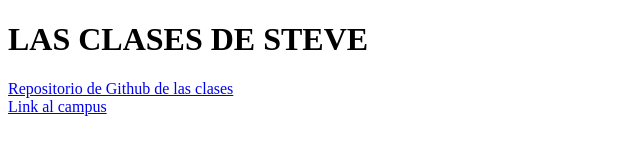
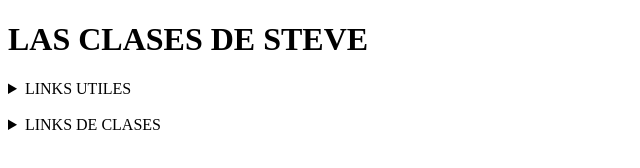
Before and after one commit to marcospallache/PW-ITBA-20221Q, a plain HTML site: page index.html in a window 1280 px wide. Shown: the whole page, without its empty margins (0-640 px from the left). Drawn offline with Linux system fonts and the light colour scheme.

Commit message:
creacion de carpeta de clase 2 y archivo de la clase

```diff
--- a/index.html
+++ b/index.html
@@ -8,7 +8,17 @@
 </head>
 <body>
     <h1>LAS CLASES DE STEVE</h1>
+    <div id="Links-Utiles">
+        <details><summary>LINKS UTILES</summary>
     <a href="https://github.com/marcospallache/PW-ITBA-20221Q" target="_blank">Repositorio de Github de las clases</a> <br>
-    <a href="https://campus.itba.edu.ar/ultra/courses/_23392_1/cl/outline" target="_blank">Link al campus</a>
+    <a href="https://campus.itba.edu.ar/ultra/courses/_23392_1/cl/outline" target="_blank">Link al campus</a></details>
+</div>
+<br>
+<div id="Links-Clases">
+    <details><summary>LINKS DE CLASES</summary>
+    <ul><li>Clases</li></ul>
+    <ol><li> <a href="" target="_blank"> Clase 2</a></li></ol>
+    </details>
+</div>
 </body>
 </html>
```
Also changed, not shown: clase 2/god.txt (added).
